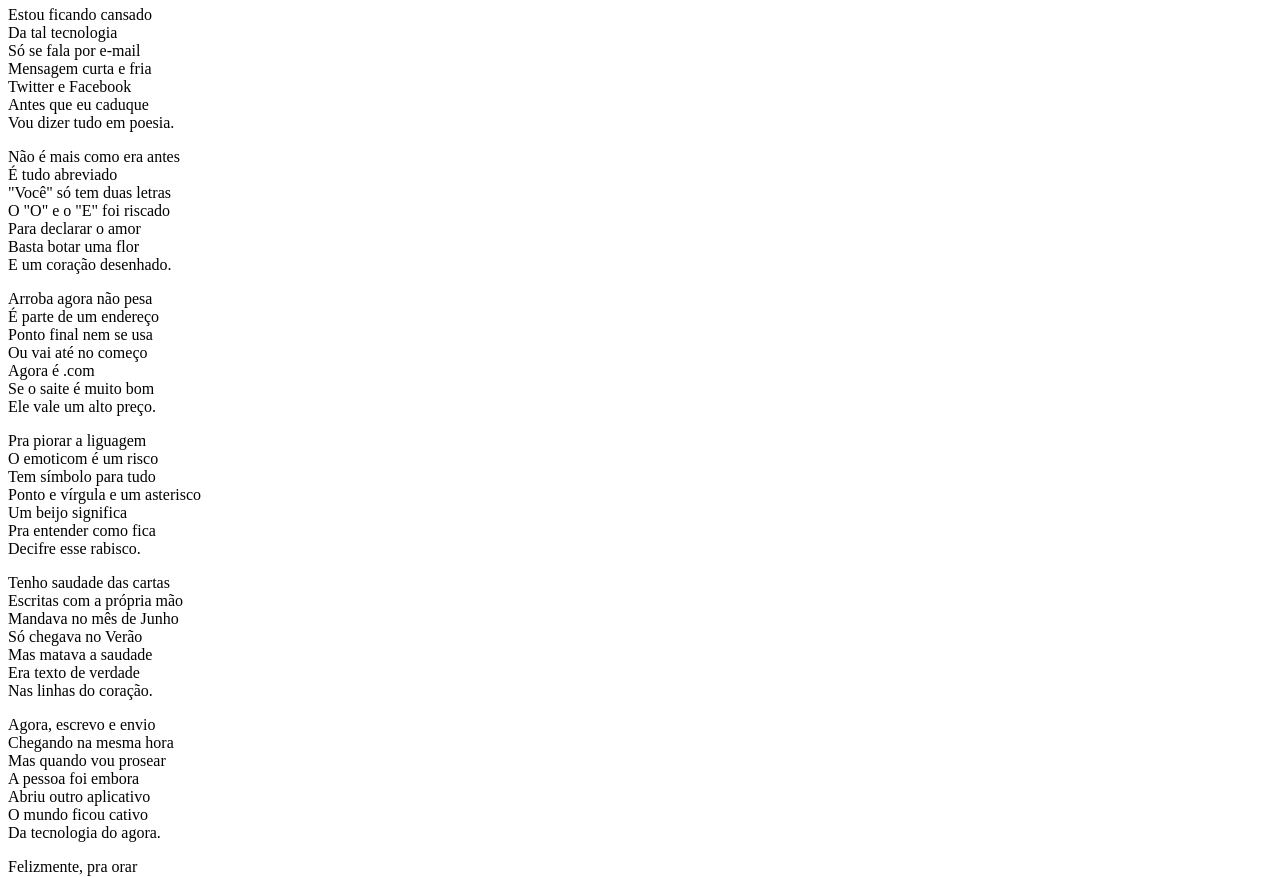
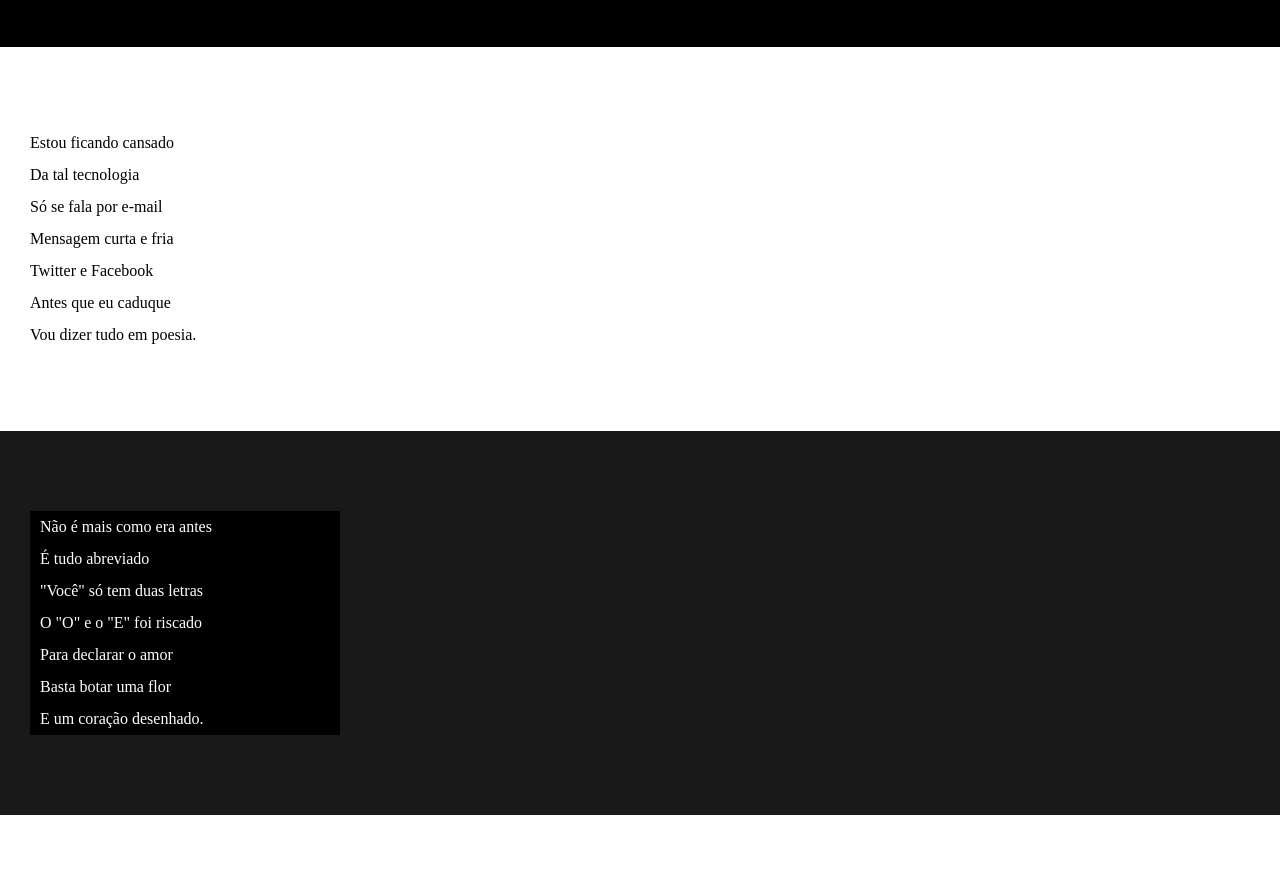
Before and after one commit to SaraAguiarLima/html-css, a plain HTML site: page desafios/d12/index.html in a window 1280 px wide. Shown: the part 108-985 px from the top of the page. Drawn offline with Linux system fonts and the light colour scheme.

Commit message:
atualizei estilos textos e blocos

```diff
--- a/desafios/d12/estilo/style.css
+++ b/desafios/d12/estilo/style.css
@@ -1 +1,57 @@
 @charset "UTF-8";
+
+*{
+    margin: 0px;
+    padding: 0px;
+}
+body{
+    min-height: 100vh;
+    background-color:darkgray ;
+}
+header{
+    background-color: black;
+    color: white;
+    text-align: center;
+}
+header{
+    padding-top: 50px;
+    font-variant: small-caps;
+}
+header{
+    padding-bottom: 50px;
+}
+header a,footer a{
+    color:white;
+    text-decoration: none;
+    font-weight: bolder;
+}
+a:hover,footer a:hover{
+    text-decoration: underline;
+}
+section{
+    padding-top: 10vh;
+    padding-bottom: 10vh;
+    line-height: 2em;/*aumenta o espaço entre as linhas*/
+    padding-left: 30px;
+}
+section.normal{
+    background-color: white;
+    color: black;
+}
+section.imagem{
+    background-color: rgb(26, 25, 25);
+    color: white;
+}
+section.imagem > p {
+    width: 300px;
+    background-color: black;
+    padding-left: 10px;
+
+}
+footer{
+    background-color: black;
+    color: white;
+    text-align: center;
+    padding: 10px;
+
+}
--- a/desafios/d12/index.html
+++ b/desafios/d12/index.html
@@ -10,10 +10,10 @@
     <header>
         <h1>Cordel Moderno</h1>
         <p>Por<a href="https://www.recantodasletras.com.br/poesias/3186743" target="_blank"> Milton Duarte</a></p>
+    </header>
 
 
-
-        <section>
+        <section class="normal">
             <p>
                 Estou ficando cansado <br>
                 Da tal tecnologia <br>
@@ -25,7 +25,7 @@
             </p>
         </section>
 
-        <section>
+        <section class="imagem">
             <p>
                 Não é mais como era antes<br>
                 É tudo abreviado<br>
@@ -39,7 +39,7 @@
 
 
 
-        <section>
+        <section class="normal">
             <p>
                 Arroba agora não pesa<br>
                 É parte de um endereço<br>
@@ -61,7 +61,7 @@
         </section>
 
 
-        <section>
+        <section class="imagem">
             <p>
                 Tenho saudade das cartas<br>
                 Escritas com a própria mão<br>
@@ -73,7 +73,7 @@
             </p>
         </section>
 
-        <section>
+        <section class="normal">
             <p>
                 Agora, escrevo e envio<br>
                 Chegando na mesma hora<br>
```
